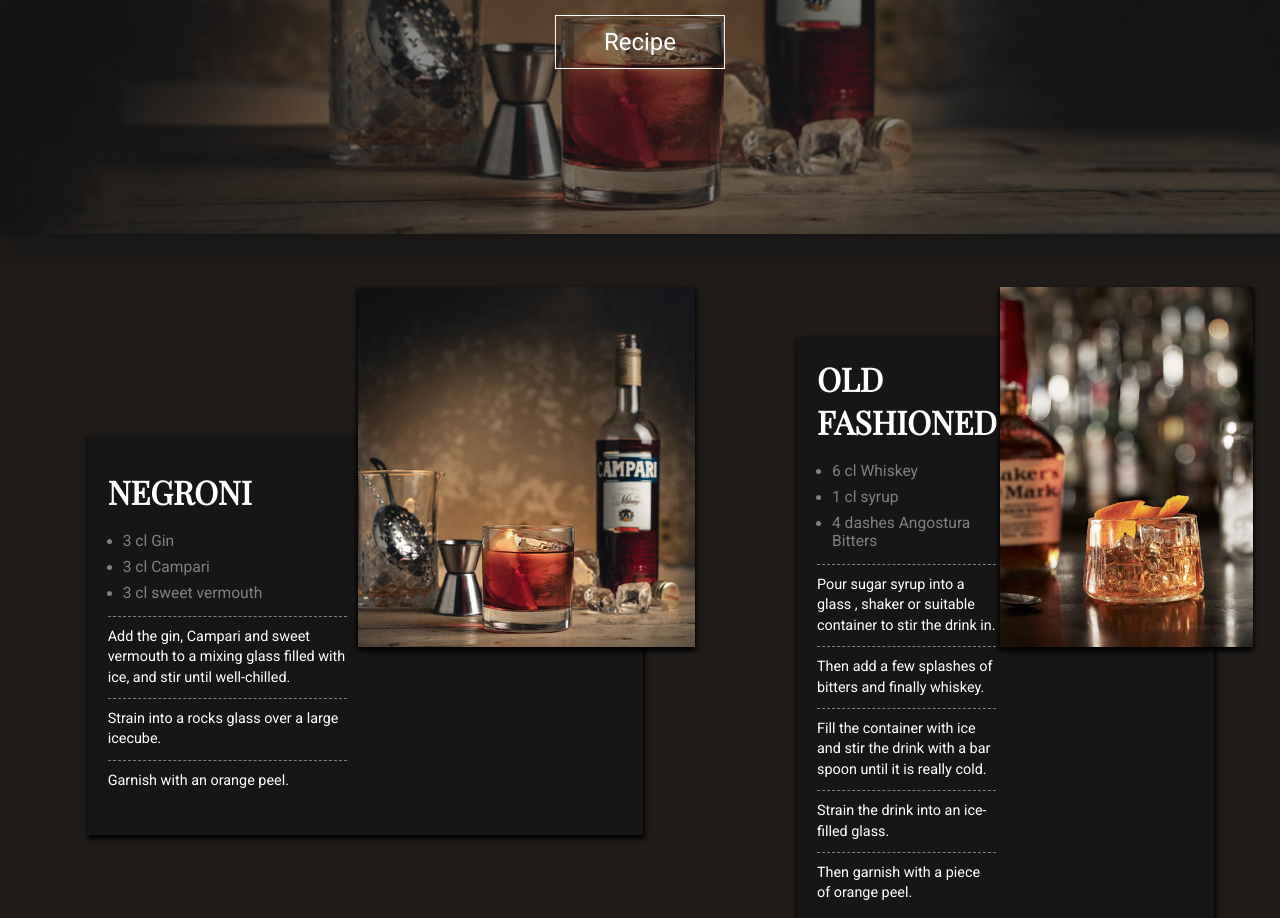
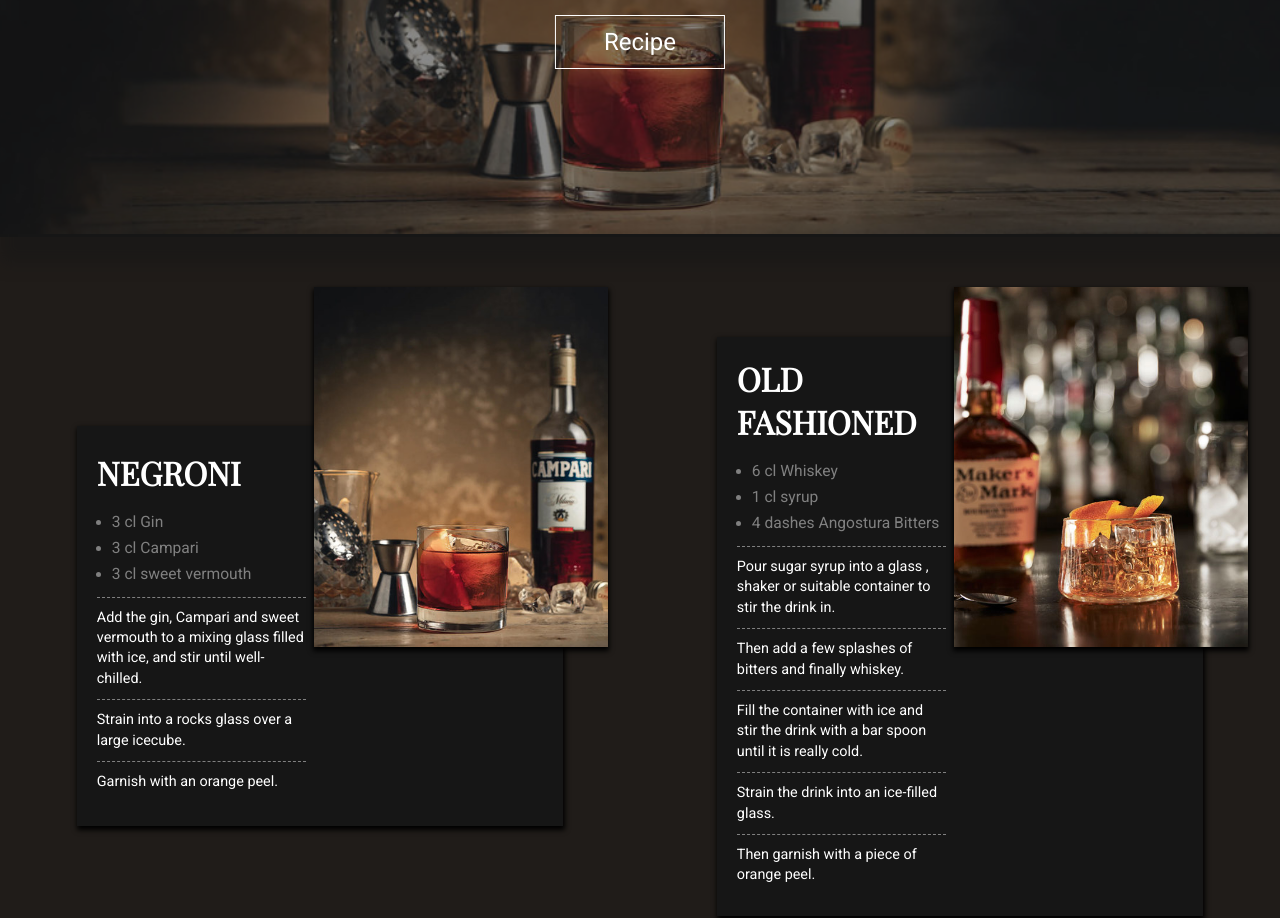
Before and after one commit to Rikard-Johansson97/Cocktails, a plain HTML site: page index.html in a window 1280 px wide. Shown: the part 406-1324 px from the top of the page. Drawn offline with nearby package versions, Linux system fonts and the light colour scheme.

Commit message:
grid width fix

```diff
--- a/style.css
+++ b/style.css
@@ -321,7 +321,7 @@ body{
     }
     .recipe-section {
         display: grid;
-        grid-template-columns: repeat(2, auto);
+        grid-template-columns: repeat(2, 2fr);
         grid-template-rows: repeat(5, auto);
         grid-column-gap: 0px;
         grid-row-gap: 0px;
```
